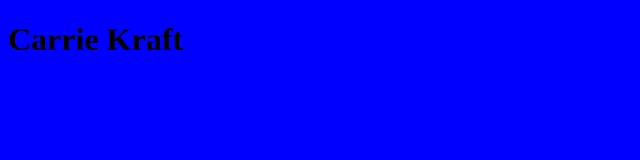
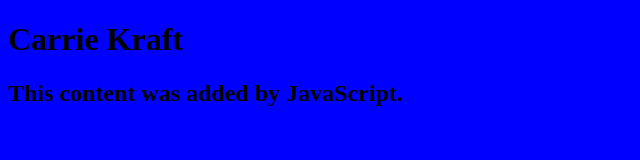
Before and after one commit to CarrieKarft/personal-website, a plain HTML site: page index.html in a window 1280 px wide. Shown: the whole page, without its empty margins (0-640 px from the left). Drawn offline with Linux system fonts and the light colour scheme.

Commit message:
add script.js, connect to index.html

```diff
--- a/index.html
+++ b/index.html
@@ -9,6 +9,6 @@
 </head>
 <body>
     <h1>Carrie Kraft</h1>
-
+    <script src="./script.js"></script>
 </body>
 </html>
--- /dev/null
+++ b/script.js
@@ -0,0 +1,4 @@
+const h2 = document.createElement("h2");
+h2.textContent = "This content was added by JavaScript.";
+
+document.querySelector('body').appendChild(h2);
```
